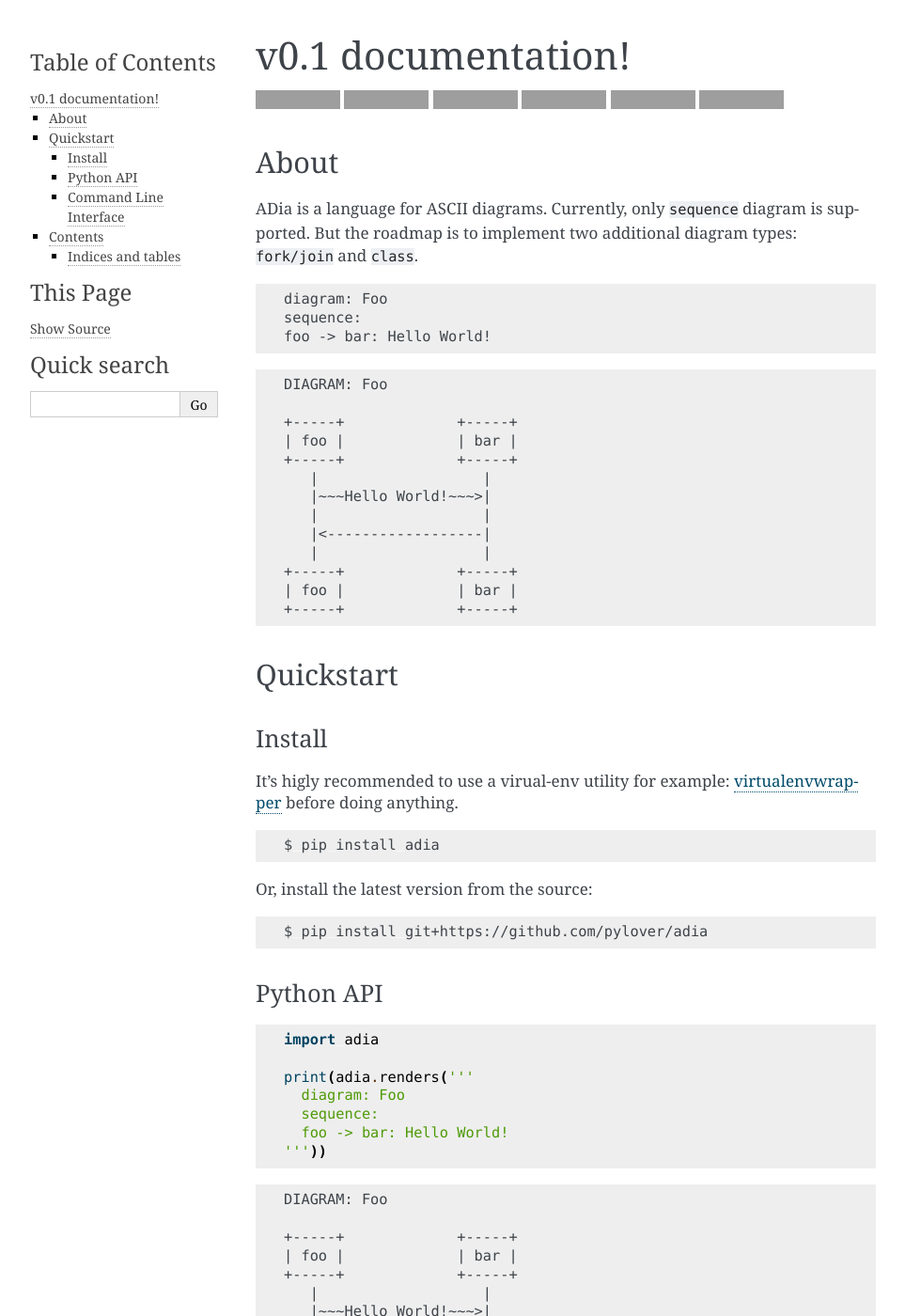
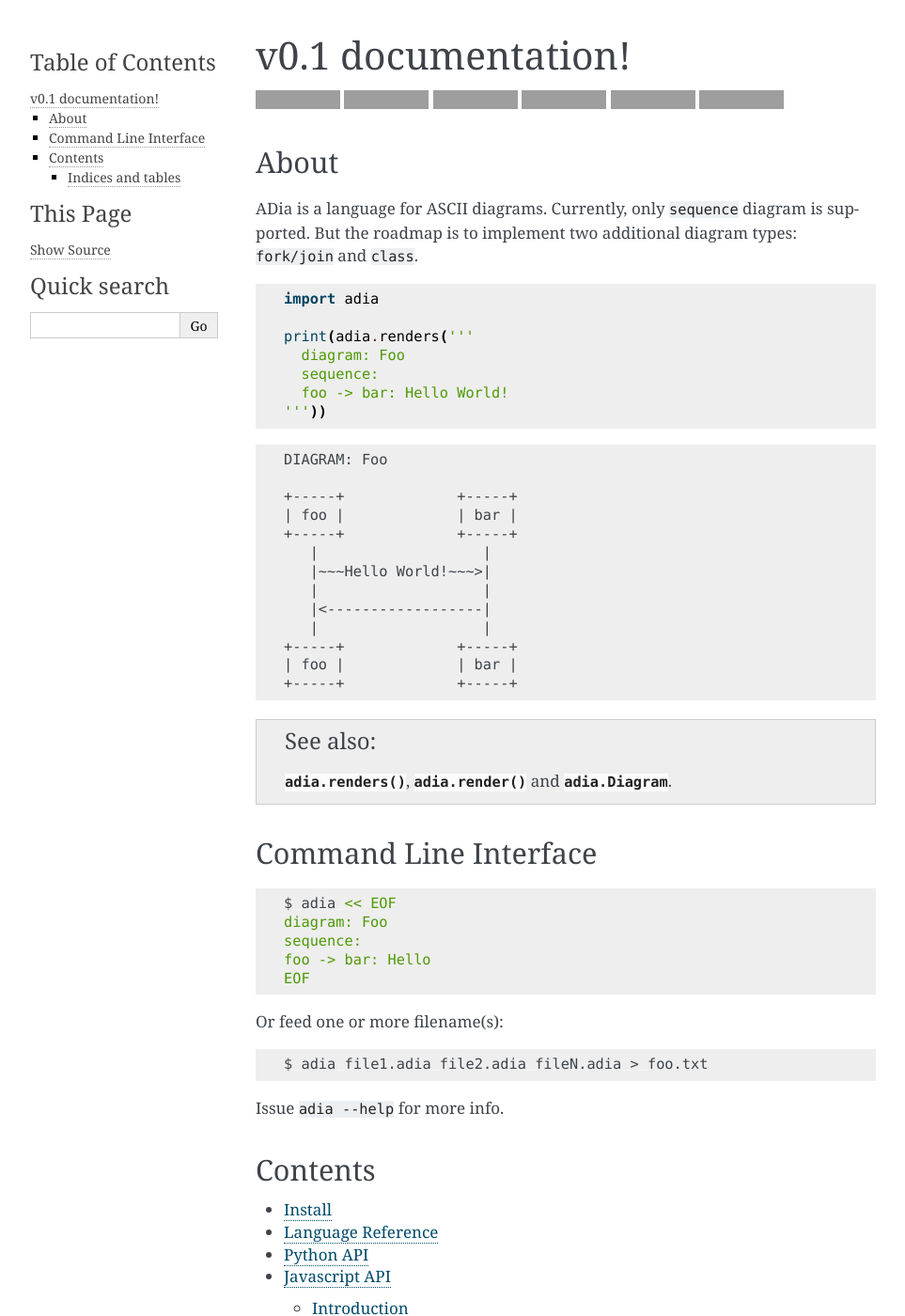
Before and after one commit to pylover/adia, a Sphinx documentation site: the page built from documentation/index.rst, in a window 1280 px wide and 1400 px high. Shown: the whole window at 94% size, without its empty margins (148-1111 px from the left). Built offline with Sphinx 7.4.7, drawn with Linux system fonts in a browser that asks for light colours; grey boxes are pictures that could not be loaded.

Commit message:
Documenatation: Simplified

```diff
--- a/documentation/index.rst
+++ b/documentation/index.rst
@@ -43,53 +43,6 @@ supported. But the roadmap is to implement two additional diagram types:
    `Brython <https://brython.info>`_. check out the Web Interface section below
    for more info.
 
-.. code-block:: adia
-
-   diagram: Foo
-   sequence:
-   foo -> bar: Hello World!
-
-.. code-block::
-
-   DIAGRAM: Foo
-
-   +-----+             +-----+
-   | foo |             | bar |
-   +-----+             +-----+
-      |                   |
-      |~~~Hello World!~~~>|
-      |                   |
-      |<------------------|
-      |                   |
-   +-----+             +-----+
-   | foo |             | bar |
-   +-----+             +-----+
-
-
-Quickstart
-##########
-
-Install
-*******
-
-It's higly recommended to use a virual-env utility for example:
-`virtualenvwrapper <https://virtualenvwrapper.readthedocs.io/en/latest/>`_
-before doing anything.
-
-.. code-block:: bash
-
-   $ pip install adia
-
-Or, install the latest version from the source:
-
-.. code-block:: bash
-
-   $ pip install git+https://github.com/pylover/adia
-
-
-Python API
-**********
-
 .. testcode:: quickstart
 
    import adia
@@ -121,8 +74,9 @@ Python API
 
    :func:`adia.renders`, :func:`adia.render` and :class:`adia.Diagram`.
 
+
 Command Line Interface
-**********************
+######################
 
 
 .. code-block:: bash
```
Also changed, not shown: other parts of documentation/index.rst (+1 -0 lines), documentation/install.rst (added, +16 -0 lines).
